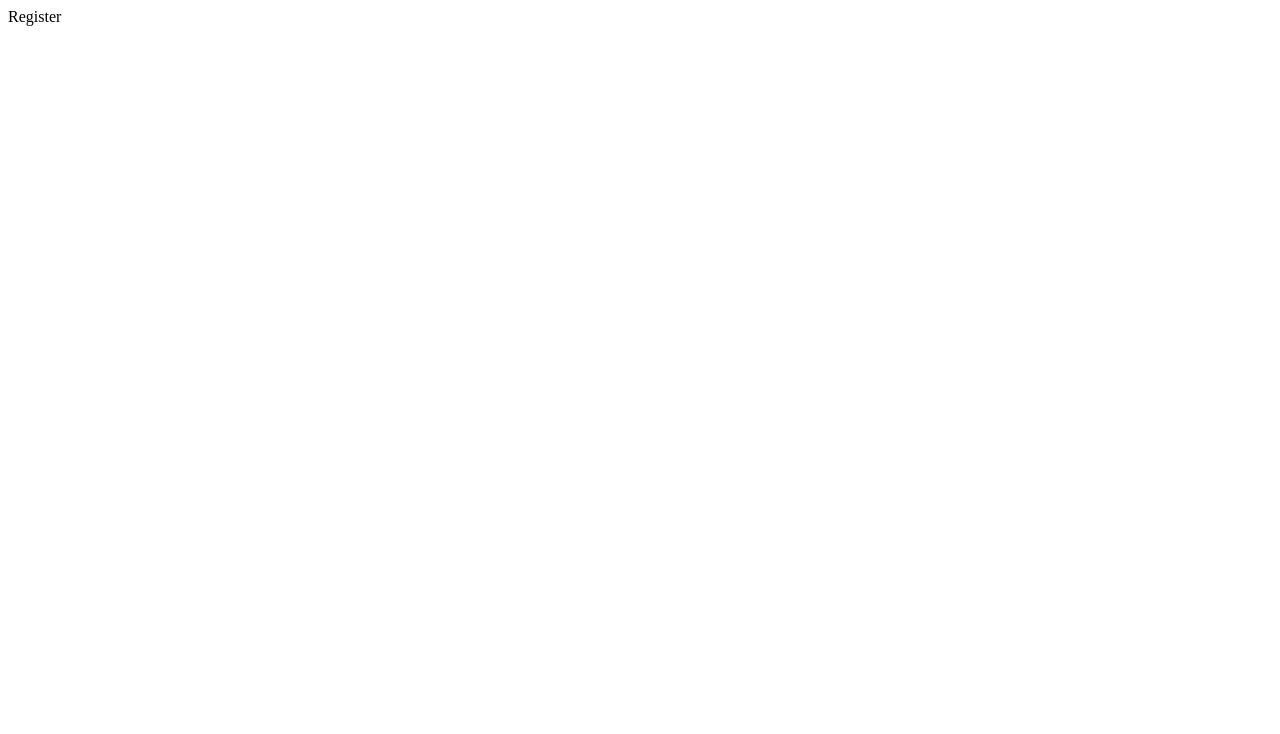
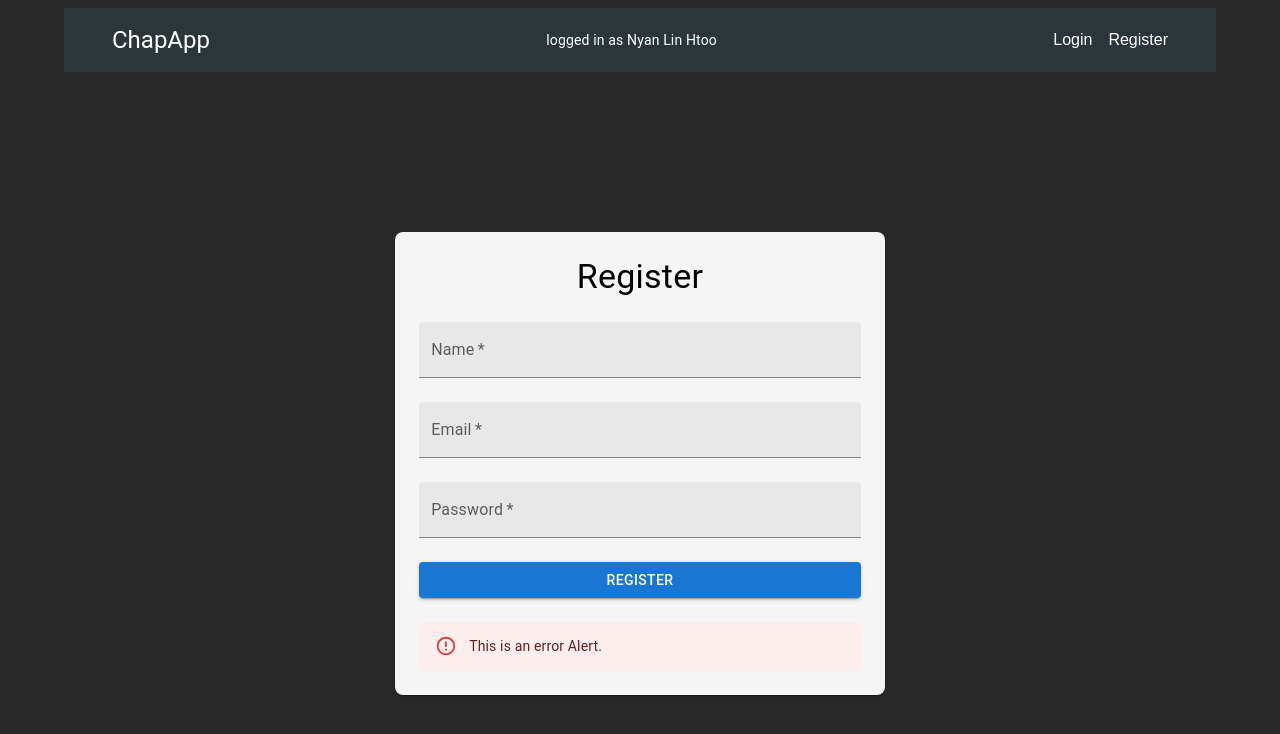
Before and after one commit to NyanLinHtoo/Real-Time-Chat-App, a React (Vite) app in the folder client/: page /register in a window 1280 px wide. Shown: the top 734 px of the page. Built offline with nearby package versions, Linux system fonts and the light colour scheme.

Commit message:
🚧 add Login and register page design

```diff
--- a/client/src/App.jsx
+++ b/client/src/App.jsx
@@ -1,9 +1,12 @@
+import { Container } from "@mui/material";
 import AppRouter from "./config/AppRouter";
 
 const App = () => {
   return (
     <>
-      <AppRouter />
+      <Container maxWidth="lg">
+        <AppRouter />
+      </Container>
     </>
   );
 };
--- /dev/null
+++ b/client/src/components/NavBar.jsx
@@ -0,0 +1,50 @@
+import { Container, Link, Stack, Toolbar, Typography } from "@mui/material";
+
+const NavBar = () => {
+  return (
+    <Container maxWidth="lg" sx={{ backgroundColor: "#2c3539" }}>
+      <Toolbar
+        sx={{ backgroundColor: "inherit", justifyContent: "space-between" }}>
+        <Typography
+          variant="h5"
+          component="div"
+          sx={{ backgroundColor: "inherit" }}>
+          <Link
+            href="/chat"
+            underline="none"
+            color="inherit"
+            sx={{ backgroundColor: "inherit" }}>
+            ChapApp
+          </Link>
+        </Typography>
+
+        <Typography variant="body2" sx={{ backgroundColor: "inherit" }}>
+          logged in as Nyan Lin Htoo
+        </Typography>
+
+        <Stack
+          direction="row"
+          spacing={2}
+          alignItems="center"
+          sx={{ backgroundColor: "inherit" }}>
+          <Link
+            href="/login"
+            underline="none"
+            color="inherit"
+            sx={{ backgroundColor: "inherit" }}>
+            Login
+          </Link>
+          <Link
+            href="/register"
+            underline="none"
+            color="inherit"
+            sx={{ backgroundColor: "inherit" }}>
+            Register
+          </Link>
+        </Stack>
+      </Toolbar>
+    </Container>
+  );
+};
+
+export default NavBar;
--- a/client/src/config/AppRouter.jsx
+++ b/client/src/config/AppRouter.jsx
@@ -1,18 +1,22 @@
 import {
   Navigate,
+  Outlet,
   RouterProvider,
   createBrowserRouter,
 } from "react-router-dom";
 import Login from "../pages/Login";
 import Register from "../pages/Register";
 import Chat from "../pages/Chat";
+import NavBar from "../components/NavBar";
+import { Container } from "@mui/material";
 
 const AppRouter = () => {
   const router = createBrowserRouter([
     {
       path: "/",
-      element: <Chat />,
-    },
+      element: <NavBarLayout />,
+      children: [
+        { path: "chat", element: <Chat /> },
         {
           path: "/login",
           element: <Login />,
@@ -20,7 +24,10 @@ const AppRouter = () => {
         {
           path: "/register",
           element: <Register />,
+        }, // Define a Home component or route here if needed
+      ],
     },
+
     {
       path: "*",
       element: <Navigate to="/" />,
@@ -30,4 +37,15 @@ const AppRouter = () => {
   return <RouterProvider router={router} />;
 };
 
+const NavBarLayout = () => {
+  return (
+    <>
+      <NavBar />
+      <Container maxWidth="lg">
+        <Outlet />
+      </Container>
+    </>
+  );
+};
+
 export default AppRouter;
--- a/client/src/index.css
+++ b/client/src/index.css
@@ -0,0 +1,19 @@
+@font-face {
+  font-family: "Barlow";
+  src: url("/fonts/Barlow-Regular.ttf") format("ttf");
+  font-weight: normal;
+  font-style: normal;
+}
+
+@font-face {
+  font-family: "Barlow";
+  src: url("/fonts/Barlow-Bold.ttf") format("ttf");
+  font-weight: bold;
+  font-style: normal;
+}
+
+body {
+  color: white;
+  font-family: "Barlow", sans-serif;
+  background: rgb(40, 40, 40);
+}
--- a/client/src/pages/Chat.jsx
+++ b/client/src/pages/Chat.jsx
@@ -1,5 +1,14 @@
+import { Container, Typography } from "@mui/material";
+
 const Chat = () => {
-  return <div>Chat</div>;
+  return (
+    <Container maxWidth="lg">
+      <Typography variant="h4" component="div">
+        Chat Component
+      </Typography>
+      {/* Your chat component content goes here */}
+    </Container>
+  );
 };
 
 export default Chat;
--- a/client/src/pages/Login.jsx
+++ b/client/src/pages/Login.jsx
@@ -1,5 +1,75 @@
+import { Stack, Button, TextField, Typography, Alert } from "@mui/material";
+import { useState } from "react";
+
 const Login = () => {
-  return <div>Login</div>;
+  const [formValues, setFormValues] = useState({
+    name: "",
+    email: "",
+    password: "",
+  });
+
+  const handleChange = (e) => {
+    const { id, value } = e.target;
+    setFormValues((prevValues) => ({
+      ...prevValues,
+      [id]: value,
+    }));
+  };
+
+  const handleSubmit = (e) => {
+    e.preventDefault();
+    // Handle form submission
+    console.log("Form values:", formValues);
+  };
+
+  return (
+    <Stack
+      component="form"
+      onSubmit={handleSubmit}
+      sx={{
+        m: 20,
+        width: "40%",
+        marginLeft: "auto",
+        marginRight: "auto",
+        p: 3,
+        bgcolor: "#f5f5f5", // Light grey background color
+        borderRadius: 2, // Rounded corners
+        boxShadow: 1,
+      }}
+      noValidate
+      autoComplete="off"
+      spacing={3}>
+      <Typography
+        variant="h4"
+        gutterBottom
+        sx={{ color: "black", textAlign: "center" }}>
+        Login
+      </Typography>
+      <TextField
+        required
+        id="email"
+        label="Email"
+        variant="filled"
+        value={formValues.email}
+        onChange={handleChange}
+        fullWidth
+      />
+      <TextField
+        required
+        id="password"
+        label="Password"
+        type="password"
+        variant="filled"
+        value={formValues.password}
+        onChange={handleChange}
+        fullWidth
+      />
+      <Button type="submit" variant="contained" fullWidth>
+        Login
+      </Button>
+      <Alert severity="error">This is an error Alert.</Alert>
+    </Stack>
+  );
 };
 
 export default Login;
--- a/client/src/pages/Register.jsx
+++ b/client/src/pages/Register.jsx
@@ -1,5 +1,84 @@
+import { Stack, Button, TextField, Typography, Alert } from "@mui/material";
+import { useState } from "react";
+
 const Register = () => {
-  return <div>Register</div>;
+  const [formValues, setFormValues] = useState({
+    name: "",
+    email: "",
+    password: "",
+  });
+
+  const handleChange = (e) => {
+    const { id, value } = e.target;
+    setFormValues((prevValues) => ({
+      ...prevValues,
+      [id]: value,
+    }));
+  };
+
+  const handleSubmit = (e) => {
+    e.preventDefault();
+    // Handle form submission
+    console.log("Form values:", formValues);
+  };
+
+  return (
+    <Stack
+      component="form"
+      onSubmit={handleSubmit}
+      sx={{
+        m: 20,
+        width: "40%",
+        marginLeft: "auto",
+        marginRight: "auto",
+        p: 3,
+        bgcolor: "#f5f5f5", // Light grey background color
+        borderRadius: 2, // Rounded corners
+        boxShadow: 1,
+      }}
+      noValidate
+      autoComplete="off"
+      spacing={3}>
+      <Typography
+        variant="h4"
+        gutterBottom
+        sx={{ color: "black", textAlign: "center" }}>
+        Register
+      </Typography>
+      <TextField
+        required
+        id="name"
+        label="Name"
+        variant="filled"
+        value={formValues.name}
+        onChange={handleChange}
+        fullWidth
+      />
+      <TextField
+        required
+        id="email"
+        label="Email"
+        variant="filled"
+        value={formValues.email}
+        onChange={handleChange}
+        fullWidth
+      />
+      <TextField
+        required
+        id="password"
+        label="Password"
+        type="password"
+        variant="filled"
+        value={formValues.password}
+        onChange={handleChange}
+        fullWidth
+      />
+      <Button type="submit" variant="contained" fullWidth>
+        Register
+      </Button>
+      <Alert severity="error">This is an error Alert.</Alert>
+    </Stack>
+  );
 };
 
 export default Register;
```
Also changed, not shown: client/src/assets/fonts/Barlow/Barlow-Bold.ttf (added), client/src/assets/fonts/Barlow/Barlow-Regular.ttf (added). Lines whose indentation alone changed are shown as unchanged.
